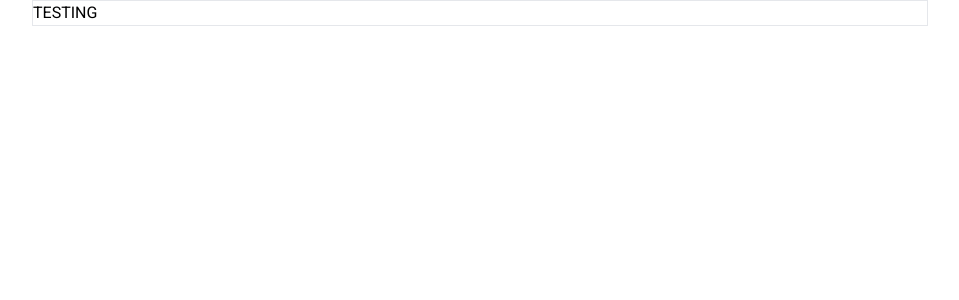
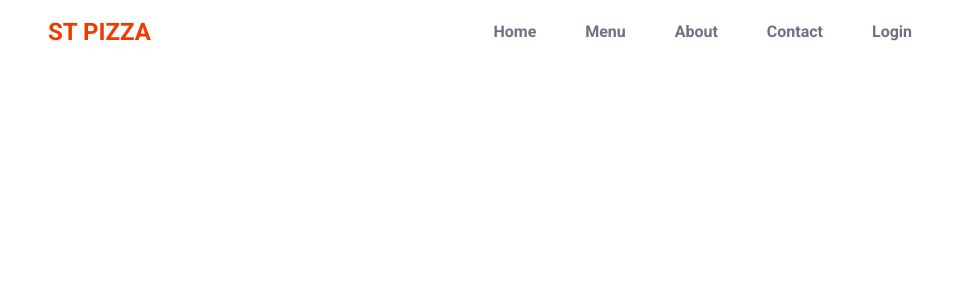
Before and after one commit to amarNrddn/order-food, a Next.js app: page / in a window 1280 px wide. Shown: the top 300 px of the page, without its empty margins (160-1119 px from the left). Built offline with nearby package versions, Linux system fonts and the light colour scheme.

Commit message:
feat: components navbar

```diff
--- a/src/app/layout.js
+++ b/src/app/layout.jsx
@@ -12,7 +12,7 @@ export default function RootLayout({ children }) {
   return (
     <html lang="en">
       <body className={roboto.className}>
-        <main className="max-w-4xl border mx-auto">
+        <main className="max-w-4xl mx-auto p-4">
           {children}
         </main>
       </body>
--- a/src/app/page.js
+++ /dev/null
@@ -1,7 +0,0 @@
-import Image from "next/image";
-
-export default function Home() {
-  return (
-    <div>TESTING</div>
-  );
-}
--- /dev/null
+++ b/src/app/page.jsx
@@ -0,0 +1,9 @@
+import Navbar from "@/components/Navbar";
+
+export default function Home() {
+  return (
+    <>
+      <Navbar />
+    </>
+  );
+}
--- /dev/null
+++ b/src/components/Navbar.jsx
@@ -0,0 +1,32 @@
+import React from 'react'
+import { navbar } from "@/constans/routeNavbar"
+import Link from 'next/link'
+
+const Navbar = () => {
+
+    return (
+        <div className='flex justify-between items-center'>
+            {navbar.map((logo, i) => (
+                <Link
+                    key={i}
+                    href={logo.path}
+                    className='text-primary text-2xl font-semibold'
+                >
+                    {logo.logo}
+                </Link>
+            ))}
+            {navbar.map((nav, i) => {
+                return (
+                    <nav
+                        key={i}
+                        className="flex flex-row text-gray-500 font-semibold items-center"
+                    >
+                        <Link  href={nav.path}>{nav.name}</Link>
+                    </nav>
+                )
+            })}
+        </div>
+    )
+}
+
+export default Navbar
--- /dev/null
+++ b/src/constans/routeNavbar.js
@@ -0,0 +1,28 @@
+export const navbar = [
+    {
+        logo: "ST PIZZA",
+        path: "/"
+    },
+    {
+        name: "Home",
+        path: "/home"
+    },
+    {
+        name: "Menu",
+        path: "/menu"
+    },
+    {
+        name: "About",
+        path: "/about"
+    },
+    {
+        name: "Contact",
+        path: "/contact"
+    },
+    {
+        name: "Login",
+        path: "/login",
+        className: "bg-primary px-8 py-2 rounded-full text-white"
+    },
+
+]
--- a/tailwind.config.js
+++ b/tailwind.config.js
@@ -7,11 +7,9 @@ module.exports = {
   ],
   theme: {
     extend: {
-      backgroundImage: {
-        "gradient-radial": "radial-gradient(var(--tw-gradient-stops))",
-        "gradient-conic":
-          "conic-gradient(from 180deg at 50% 50%, var(--tw-gradient-stops))",
-      },
+      colors: {
+        primary: "#f13a01",
+      }
     },
   },
   plugins: [],
```
